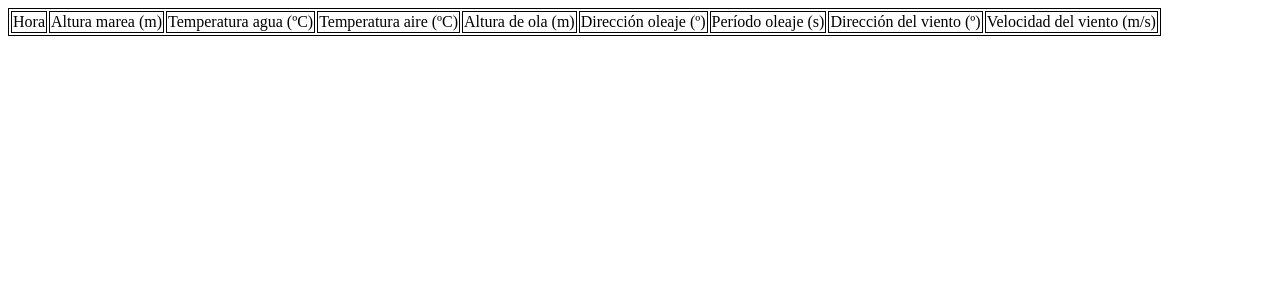
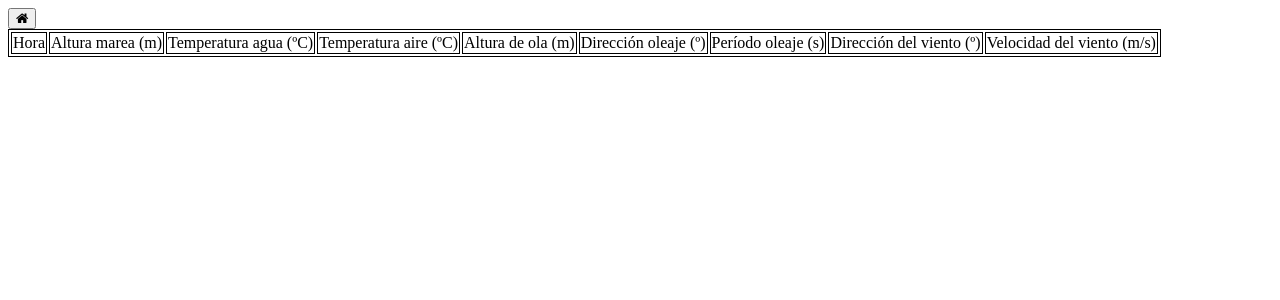
Before and after one commit to mariorht/SurfData, a Flask app: page /alldata in a window 1280 px wide. Shown: the top 300 px of the page. Run offline with Flask 2, Linux system fonts and the light colour scheme; data that the repository does not hold is empty.

Commit message:
Botones de home añadidos a lo bruto

```diff
--- a/web/main.py
+++ b/web/main.py
@@ -4,10 +4,6 @@ import traceback
 import numpy as np
 import cv2
 import os
-
-import json
-import plotly
-import plotly.express as px
 
 def getTimestamps(conn):
     cur = conn.cursor()
@@ -88,10 +84,7 @@ def main():
     times = getTimestamps(conn)
     conn.close()
 
-    fig = px.bar(df, x='Fruit', y='Amount', color='City', barmode='group')
-    graphJSON = json.dumps(fig, cls=plotly.utils.PlotlyJSONEncoder)
-
-    return render_template('index.html', times=times, graphJSON=graphJSON)
+    return render_template('index.html', times=times)
 
 
 @app.route('/alldata', methods=['GET'])
--- a/web/templates/datos-hora.html
+++ b/web/templates/datos-hora.html
@@ -1,6 +1,7 @@
 <!DOCTYPE html>
 <html lang="en">
   <head>
+    <link rel="stylesheet" href="https://cdnjs.cloudflare.com/ajax/libs/font-awesome/4.7.0/css/font-awesome.min.css">
     <meta charset="utf-8">
     <title>Información horaria</title>
     <style>
@@ -10,6 +11,9 @@
       </style>
   </head>
   <body>
+
+    <button class="btn"><i class="fa fa-home" onclick="location.href='/'" type="button"></i></button>
+
 
     <table>
       <tr>
--- a/web/templates/datos-total.html
+++ b/web/templates/datos-total.html
@@ -1,6 +1,7 @@
 <!DOCTYPE html>
 <html lang="en">
   <head>
+    <link rel="stylesheet" href="https://cdnjs.cloudflare.com/ajax/libs/font-awesome/4.7.0/css/font-awesome.min.css">
     <meta charset="utf-8">
     <title>Información horaria</title>
     <style>
@@ -10,6 +11,9 @@
       </style>
   </head>
   <body>
+
+    <button class="btn"><i class="fa fa-home" onclick="location.href='/'" type="button"></i></button>
+
 
     <table>
       <tr>
```
